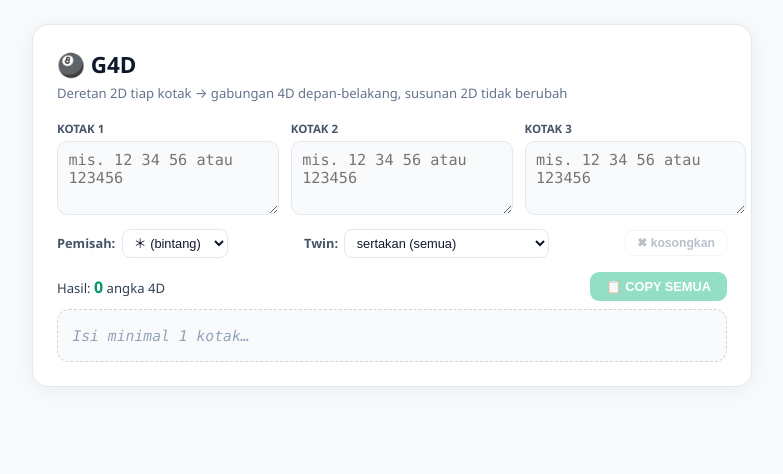
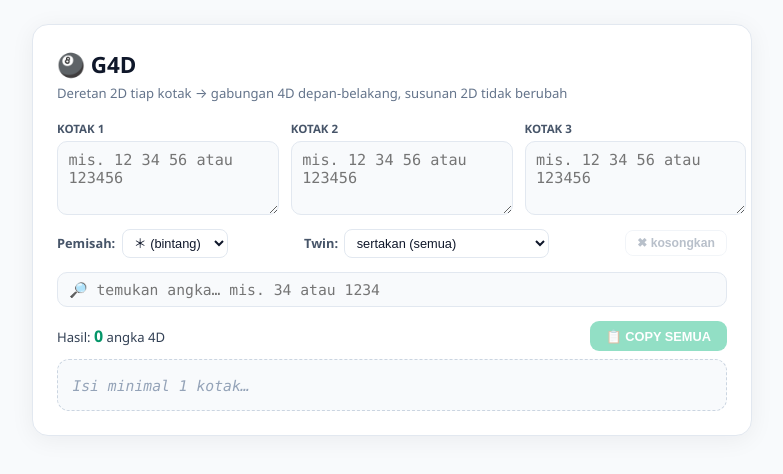
Before and after one commit to luckyone18/ln-generator, a Next.js app: page /luckyone in a window 1280 px wide. Shown: the top 474 px of the page, without its empty margins (248-1031 px from the left). Built offline with nearby package versions, Linux system fonts and the light colour scheme.

Commit message:
feat(luckyone): kolom 🔎 Temukan Angka — saring 4D yang mengandung digit dicari + highlight kuning, copy mengikuti hasil cari

```diff
--- a/app/luckyone/gen4d.js
+++ b/app/luckyone/gen4d.js
@@ -56,6 +56,7 @@ export default function Gen4D() {
   const [raws, setRaws] = useState(["", "", ""]);
   const [sep, setSep] = useState("*");
   const [twin, setTwin] = useState("all"); // all=sertakan, no=tanpa, only=hanya twin
+  const [find, setFind] = useState(""); // cari angka di hasil 4D
   const [copied, setCopied] = useState(false);
 
   const parsed = useMemo(() => raws.map(parse2D), [raws]);
@@ -69,10 +70,27 @@ export default function Gen4D() {
   }, [parsed, twin]);
   const totalBad = parsed.reduce((n, p) => n + p.bad.length, 0);
 
+  // 🔎 saring hasil: hanya 4D yang mengandung angka yang dicari
+  const q = find.replace(/\D/g, "");
+  const shown = useMemo(() => (q ? results.filter((r) => r.includes(q)) : results), [results, q]);
+
+  // render hasil dengan highlight potongan yang cocok
+  const renderToken = (r) => {
+    const i = q ? r.indexOf(q) : -1;
+    if (i < 0) return r;
+    return (
+      <>
+        {r.slice(0, i)}
+        <span className={styles.hit}>{r.slice(i, i + q.length)}</span>
+        {r.slice(i + q.length)}
+      </>
+    );
+  };
+
   const setBox = (i, v) => setRaws((prev) => prev.map((x, j) => (j === i ? v : x)));
 
   const doCopy = async () => {
-    const text = results.join(sep);
+    const text = shown.join(sep === "\n" ? "\n" : sep);
     if (!text) return;
     try {
       await navigator.clipboard.writeText(text);
@@ -151,22 +169,56 @@ export default function Gen4D() {
           </button>
         </div>
 
+        <div className={styles.findRow}>
+          <input
+            type="text"
+            inputMode="numeric"
+            value={find}
+            onChange={(e) => setFind(e.target.value.replace(/\D/g, "").slice(0, 4))}
+            placeholder="🔎 temukan angka… mis. 34 atau 1234"
+            className={styles.findInput}
+            disabled={!results.length}
+          />
+          {find && (
+            <button type="button" className={styles.btnClear} onClick={() => setFind("")}>
+              ✖
+            </button>
+          )}
+        </div>
+
         <section className={styles.outHead}>
           <span>
-            Hasil: <b>{results.length}</b> angka 4D{totalBad ? ` · ${totalBad} token diabaikan` : ""}
+            {q ? (
+              <>
+                Ditemukan: <b>{shown.length}</b> dari {results.length} angka 4D untuk{" "}
+                <b>{q}</b>
+              </>
+            ) : (
+              <>
+                Hasil: <b>{results.length}</b> angka 4D
+              </>
+            )}
+            {totalBad ? ` · ${totalBad} token diabaikan` : ""}
           </span>
-          <button type="button" className={styles.btnCopy} onClick={doCopy} disabled={!results.length}>
-            {copied ? "✓ tersalin" : "📋 COPY SEMUA"}
+          <button type="button" className={styles.btnCopy} onClick={doCopy} disabled={!shown.length}>
+            {copied ? "✓ tersalin" : q ? "📋 COPY HASIL CARI" : "📋 COPY SEMUA"}
           </button>
         </section>
 
         <div className={styles.resultBox}>
-          {results.length ? (
+          {shown.length ? (
             sep === "\n" ? (
-              results.map((r) => <div key={r}>{r}</div>)
+              shown.map((r) => <div key={r}>{renderToken(r)}</div>)
             ) : (
-              results.join(sep)
+              shown.map((r, i) => (
+                <span key={r}>
+                  {renderToken(r)}
+                  {i < shown.length - 1 ? sep : ""}
+                </span>
+              ))
             )
+          ) : results.length ? (
+            <span className={styles.idle}>Tidak ada 4D yang mengandung “{q}”…</span>
           ) : (
             <span className={styles.idle}>Isi minimal 1 kotak…</span>
           )}
--- a/app/luckyone/lucky.module.css
+++ b/app/luckyone/lucky.module.css
@@ -175,6 +175,36 @@
   word-break: break-all;
 }
 
+/* 🔎 temukan angka */
+.findRow {
+  display: flex;
+  align-items: center;
+  gap: 0.5rem;
+  margin-bottom: 0.9rem;
+}
+.findInput {
+  flex: 1;
+  border: 1.5px solid #e2e8f0;
+  border-radius: 10px;
+  padding: 0.5rem 0.7rem;
+  font-size: 0.92rem;
+  font-family: ui-monospace, "SF Mono", Menlo, Consolas, monospace;
+  color: #0f172a;
+  background: #f8fafc;
+}
+.findInput:focus {
+  outline: none;
+  border-color: #f59e0b;
+  background: #fff;
+}
+.hit {
+  background: #fde68a;
+  color: #92400e;
+  font-weight: 900;
+  border-radius: 4px;
+  padding: 0 1px;
+}
+
 .idle {
   color: #94a3b8;
   font-style: italic;
```
